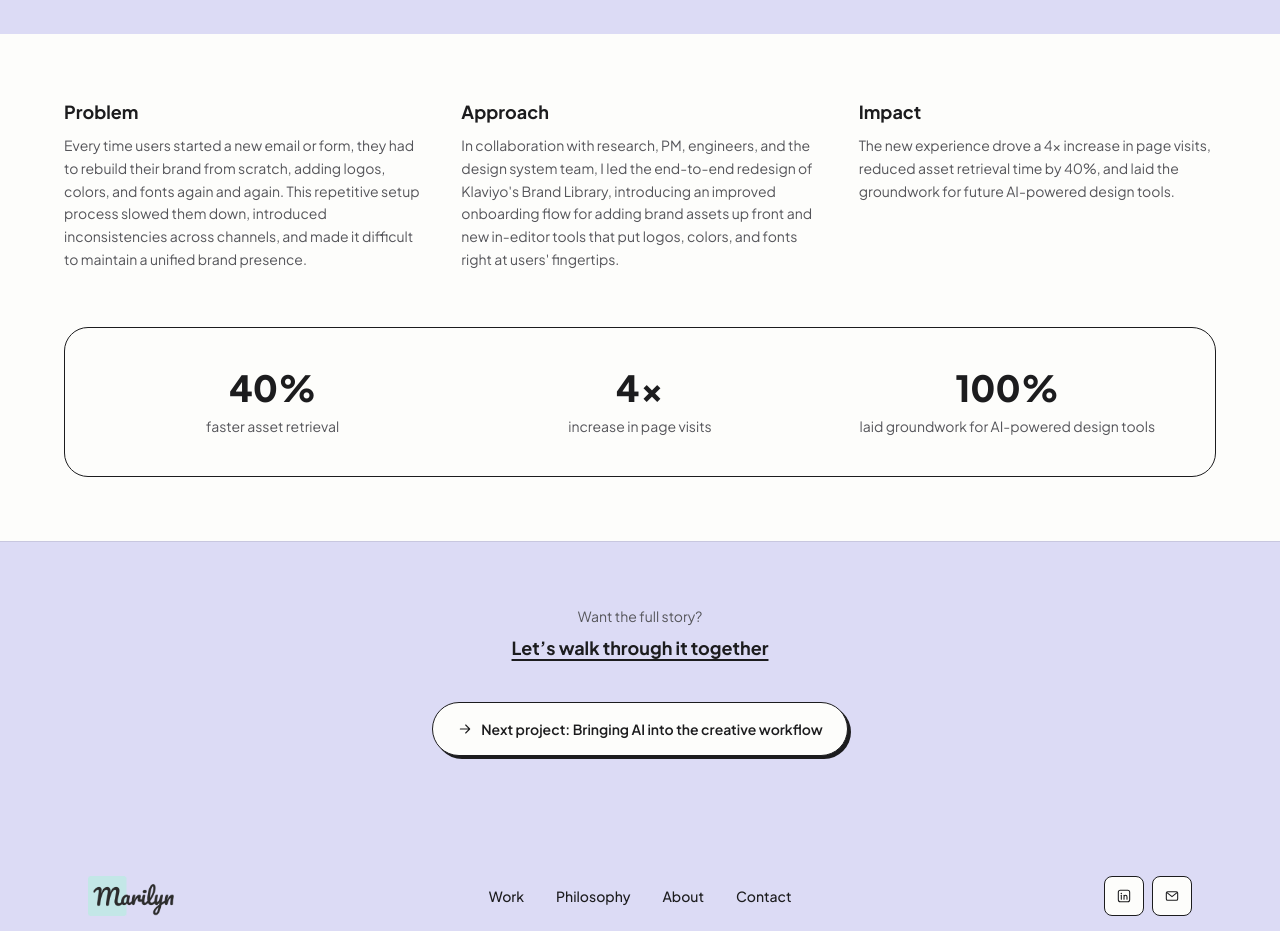
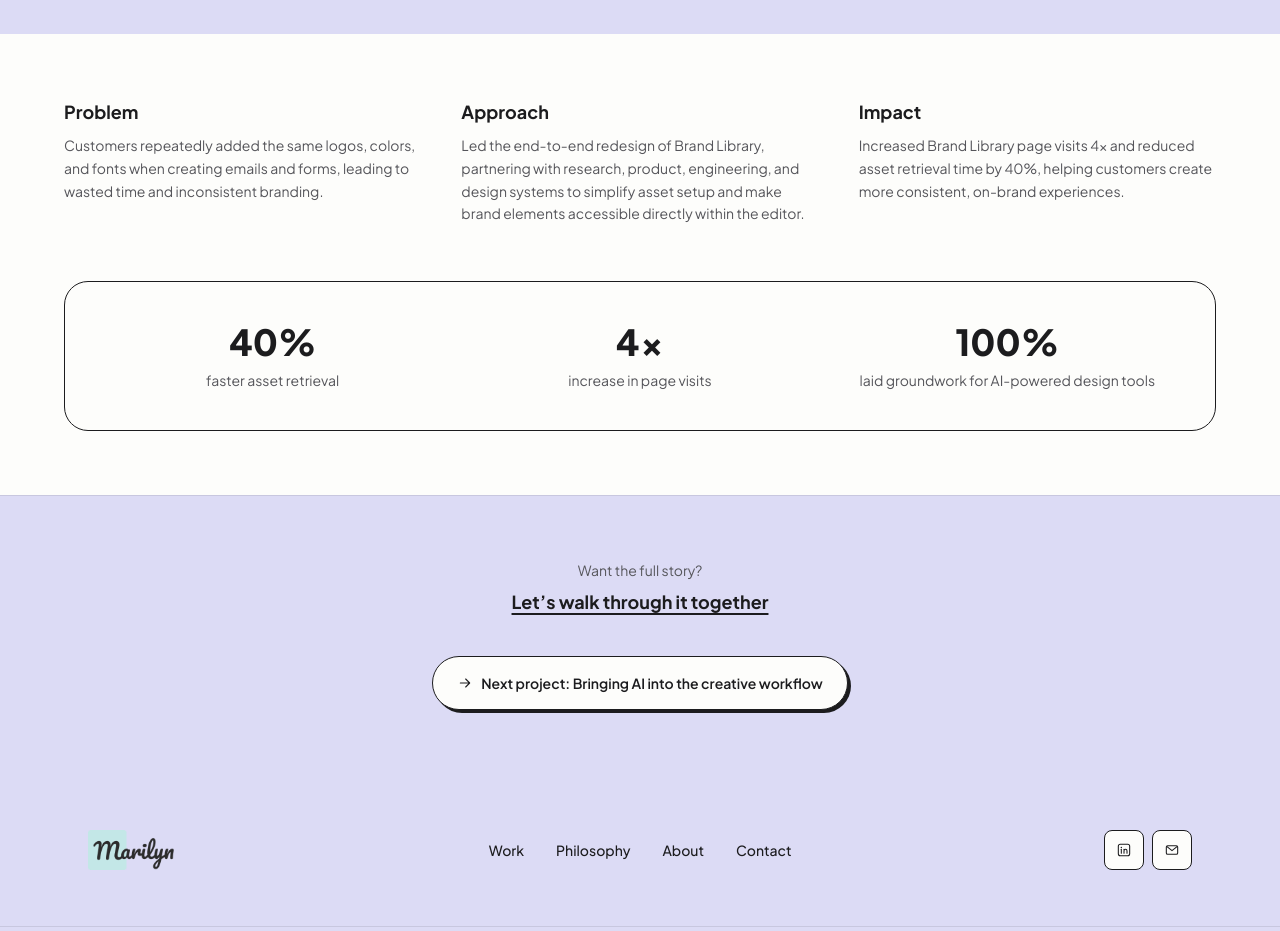
Before and after one commit to marilyncoravit/home, a React (Vite) app: page /work/brand-library in a window 1280 px wide. Shown: the part 1120-2051 px from the top of the page. Built offline with nearby package versions, Linux system fonts and the light colour scheme.

Commit message:
Update Brand library Problem, Approach, and Impact copy

```diff
--- a/src/data/projects.js
+++ b/src/data/projects.js
@@ -18,11 +18,11 @@ export const projects = [
     image: brandLibraryHome,
     caseVideo: blCase1Video,
     problem:
-      'Every time users started a new email or form, they had to rebuild their brand from scratch, adding logos, colors, and fonts again and again. This repetitive setup process slowed them down, introduced inconsistencies across channels, and made it difficult to maintain a unified brand presence.',
+      'Customers repeatedly added the same logos, colors, and fonts when creating emails and forms, leading to wasted time and inconsistent branding.',
     approach:
-      "In collaboration with research, PM, engineers, and the design system team, I led the end-to-end redesign of Klaviyo's Brand Library, introducing an improved onboarding flow for adding brand assets up front and new in-editor tools that put logos, colors, and fonts right at users' fingertips.",
+      'Led the end-to-end redesign of Brand Library, partnering with research, product, engineering, and design systems to simplify asset setup and make brand elements accessible directly within the editor.',
     impact:
-      'The new experience drove a 4× increase in page visits, reduced asset retrieval time by 40%, and laid the groundwork for future AI-powered design tools.',
+      'Increased Brand Library page visits 4× and reduced asset retrieval time by 40%, helping customers create more consistent, on-brand experiences.',
     stats: [
       { value: '40%', label: 'faster asset retrieval' },
       { value: '4x', label: 'increase in page visits' },
```
